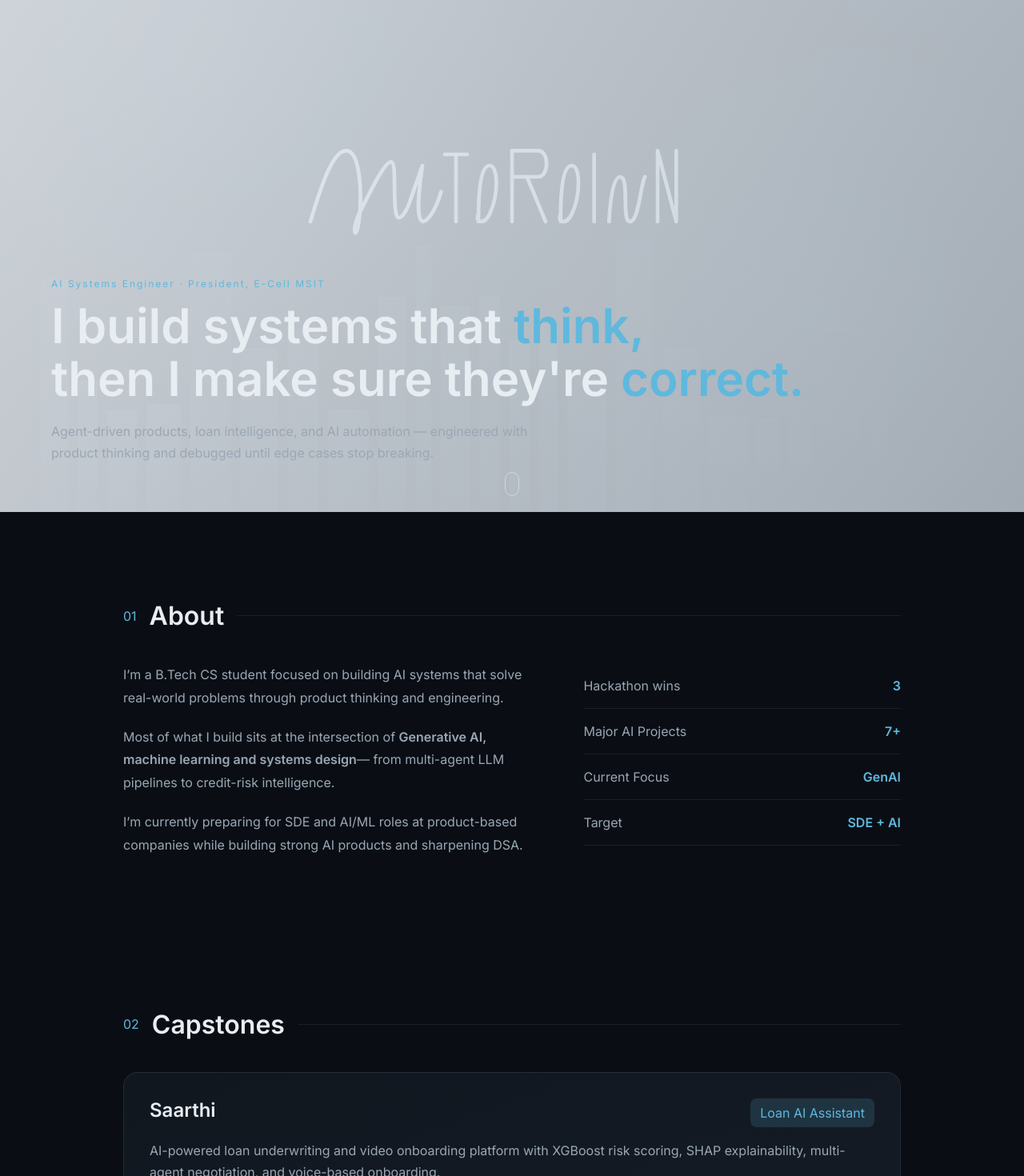
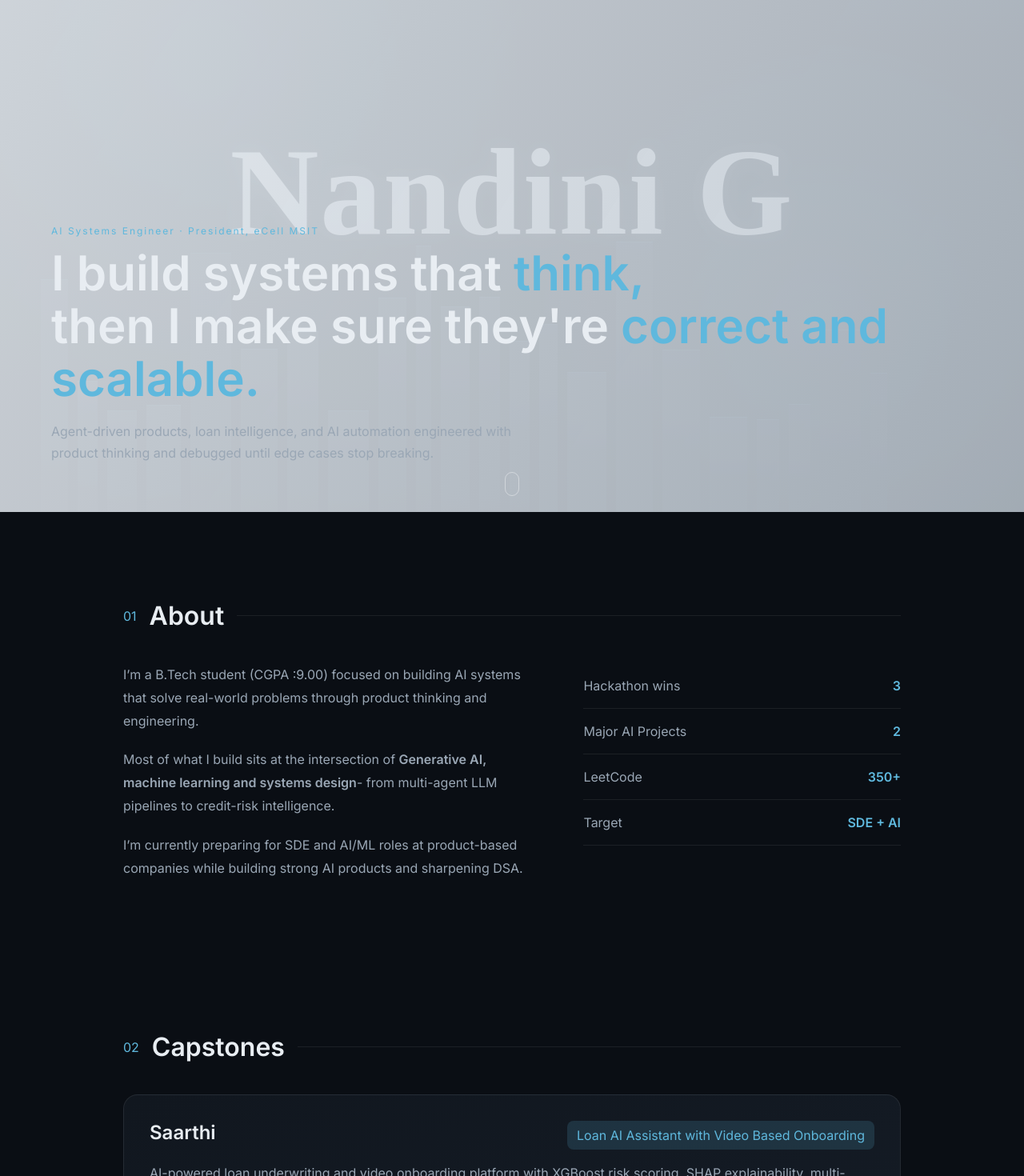
Before and after one commit to NANDINIS898/react-portfolio, a React (Create React App) app: page / in a window 1280 px wide. Shown: the part 160-1630 px from the top of the page at 80% size. Built offline with nearby package versions, Linux system fonts and the light colour scheme.

Commit message:
new chnages

```diff
--- a/src/App.css
+++ b/src/App.css
@@ -97,7 +97,14 @@ a{
       radial-gradient(circle at 80% 70%, rgba(95,184,221,0.12), transparent 30%),
       linear-gradient(180deg,#0c1119 0%,#070a10 60%,#04060a 100%);
 }
-
+.signature-name{
+  font-family: "Caveat", cursive;
+  font-size: clamp(70px, 12vw, 170px);
+  color: rgba(255,255,255,0.85);
+  font-weight: 700;
+  letter-spacing: 2px;
+  text-shadow: 0 0 25px rgba(255,255,255,0.15);
+}
 .skyline{
   position:absolute;
   bottom:0;
--- a/src/App.js
+++ b/src/App.js
@@ -86,7 +86,7 @@ function App() {
       {/* NAV */}
       <nav className="nav">
         <div className="nav-mark">
-          N.K<span>/ portfolio</span>
+          N.G<span>/ portfolio</span>
         </div>
 
         <div className="nav-links">
@@ -107,32 +107,10 @@ function App() {
         </div>
 
         <div className="signature-layer">
-          <svg
-            viewBox="0 0 600 220"
-            width="min(86vw,560px)"
-            style={{ overflow: "visible" }}
-          >
-            <path
-              ref={sigRef}
-              id="sigPath"
-              d="M30,150 C45,100 60,55 78,55 C96,55 100,110 95,150
-              C90,180 85,160 95,140 C115,100 130,70 138,70
-              C146,70 140,120 145,140 C148,152 158,140 165,118
-              L180,75 C175,110 172,140 178,148 C184,156 198,135 205,110
-              M225,150 L225,60 M210,60 L240,60
-              M255,150 C255,110 258,75 270,75 C282,75 282,115 270,140
-              C262,156 250,150 255,140
-              M300,150 L300,55 M300,55 L335,55 C350,55 350,90 335,90
-              L300,90 M320,90 L345,150
-              M365,150 C365,110 368,75 380,75 C392,75 392,115 380,140
-              C372,156 360,150 365,140
-              M410,150 L410,60
-              M430,150 C430,150 432,90 445,90 C458,90 446,150 458,150
-              C470,150 472,100 478,90
-              M495,150 L495,55 L520,150 L520,55"
-            />
-          </svg>
-        </div>
+  <h1 className="signature-name">Nandini G</h1>
+</div>
+
+
 
         <canvas ref={canvasRef} id="fogCanvas"></canvas>
 
@@ -143,17 +121,17 @@ function App() {
 
         <div className="hero-copy">
           <div className="eyebrow">
-            AI Systems Engineer · President, E-Cell MSIT
+            AI Systems Engineer · President, eCell MSIT
           </div>
 
           <h1 className="hero-title">
             I build systems that <em>think,</em>
             <br />
-            then I make sure they're <em>correct.</em>
+            then I make sure they're <em>correct and scalable.</em>
           </h1>
 
           <p className="hero-sub">
-            Agent-driven products, loan intelligence, and AI automation —
+            Agent-driven products, loan intelligence, and AI automation
             engineered with product thinking and debugged until edge cases stop
             breaking.
           </p>
@@ -174,14 +152,14 @@ function App() {
           <div className="about-grid">
             <div className="about-text">
               <p>
-                I’m a B.Tech CS student focused on building AI systems that solve
+                I’m a B.Tech student (CGPA :9.00) focused on building AI systems that solve
                 real-world problems through product thinking and engineering.
               </p>
 
               <p>
                 Most of what I build sits at the intersection of{" "}
                 <strong>Generative AI, machine learning and systems design</strong>
-                — from multi-agent LLM pipelines to credit-risk intelligence.
+                - from multi-agent LLM pipelines to credit-risk intelligence.
               </p>
 
               <p>
@@ -198,12 +176,12 @@ function App() {
 
               <div className="stat">
                 <span className="stat-label">Major AI Projects</span>
-                <span className="stat-val">7+</span>
+                <span className="stat-val">2</span>
               </div>
 
               <div className="stat">
-                <span className="stat-label">Current Focus</span>
-                <span className="stat-val">GenAI</span>
+                <span className="stat-label">LeetCode</span>
+                <span className="stat-val">350+</span>
               </div>
 
               <div className="stat">
@@ -225,7 +203,7 @@ function App() {
           <div className="project">
             <div className="project-top">
               <span className="project-name">Saarthi</span>
-              <span className="project-tag">Loan AI Assistant</span>
+              <span className="project-tag">Loan AI Assistant with Video Based Onboarding</span>
             </div>
 
             <p className="project-desc">
@@ -242,12 +220,12 @@ function App() {
           <div className="project">
             <div className="project-top">
               <span className="project-name">Pryoport</span>
-              <span className="project-tag">Email Intelligence</span>
+              <span className="project-tag">Smart Email Priority Detection Engine</span>
             </div>
 
             <p className="project-desc">
               AI-powered email prioritisation system combining dashboard, browser
-              extension and alert engine.
+              extension and alert engine. Makes sure all your important tasks & deadlines are never missed or buried under spam.
             </p>
 
             <div className="capstone-media">
@@ -320,13 +298,13 @@ function App() {
 
           <div className="ach-grid">
             <div className="ach-card">
-              🏆 IIT Delhi TRYST 2025 — 3rd Place
+              🏆 IIT Delhi TRYST 2025 : 3rd Place
             </div>
             <div className="ach-card">
-              🏅 DTU CodeWithDCG — Special Mention
+              🏅 DTU CodeWithDCG : Special Mention
             </div>
             <div className="ach-card">
-              🥉 ABES Hacknovate 6.0 — 3rd Place
+              🥉 ABES Hacknovate 6.0 : 3rd Place
             </div>
           </div>
         </section>
@@ -390,7 +368,7 @@ function App() {
         </section>
       </main>
 
-      <footer>built by nandini · 2026</footer>
+      <footer>built by nandini G. · 2026</footer>
     </div>
   );
 }
```
